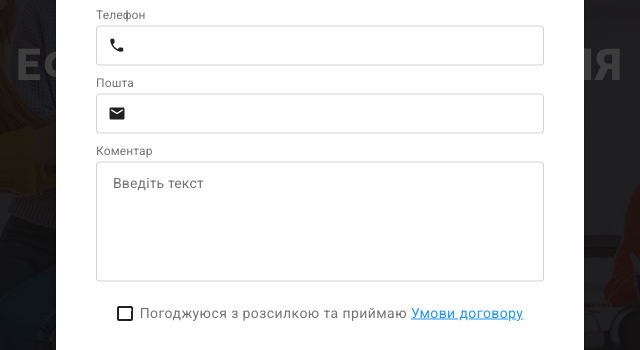
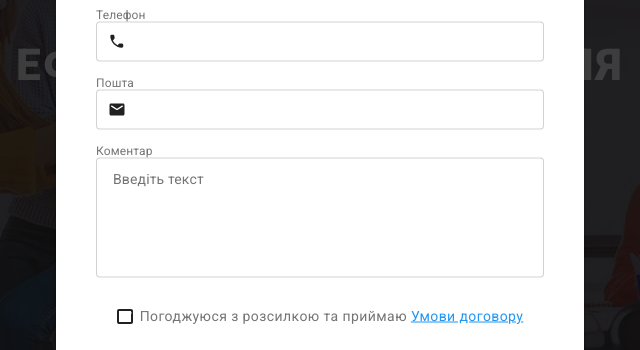
Before and after one commit to Palashynskyi/goit-markup-hw-06, a plain HTML site: page index.html in a window 1280 px wide. Both pictures are taken after a click on the button "Замовити послугу". Shown: the part 245-595 px from the top of the page, 320-960 px from the left. Drawn offline with nearby package versions, Linux system fonts and the light colour scheme.

Commit message:
робота над помилками

```diff
--- a/css/style.css
+++ b/css/style.css
@@ -320,6 +320,7 @@ img {
 }
 
 .modal-input-wrapper {
+    display: block;
     position: relative;
     width: 100%;
     margin-bottom: 10px;
--- a/index.html
+++ b/index.html
@@ -70,31 +70,34 @@
             <p class="modal-tittle">Залиште свої дані, ми вам передзвонимо</p>
             <form class="contact-form">
               <label for="user_name" class="form-label">Ім'я</label>
-              <div class="modal-input-wrapper">
+              <span class="modal-input-wrapper">
                 <input type="text" name="user_name" id="user_name" class="form-input" autofocus required minlength="2" pattern="^[a-zA-Zа-яА-Я]+$" />
                 <svg class="modal-input-icon" width="18" height="18">
                   <use href="./images/sprite.svg#icon-person-black-18"></use>
                 </svg>
-              </div>
-              <label for="tel" class="form-label">Телефон</label>
-              <div class="modal-input-wrapper">
-                <input type="tel" name="phone_number" id="tel" class="form-input" required pattern="[0-9]{3}-[0-9]{3}-[0-9]{2}-[0-9]{2}" title="xxx-xxx-xx-xx" />
+              </span>
+              <label class="form-label">Телефон
+                <span class="modal-input-wrapper">
+                <input type="tel" name="phone_number" class="form-input" required pattern="[0-9]{3}-[0-9]{3}-[0-9]{2}-[0-9]{2}" title="xxx-xxx-xx-xx" />
                 <svg class="modal-input-icon" width="18" height="18">
                   <use href="./images/sprite.svg#icon-phone-black-18"></use>
                 </svg>
-              </div>
-              <label for="user_email" class="form-label">Пошта</label>
-              <div class="modal-input-wrapper">
-                <input type="email" name="user_email" id="user_email" class="form-input" required />
+              </span>
+              </label>
+              <label class="form-label">Пошта
+                <span class="modal-input-wrapper">
+                <input type="email" name="user_email" class="form-input" required />
                 <svg class="modal-input-icon" width="18" height="18">
                   <use href="./images/sprite.svg#icon-email-black-18"></use>
                 </svg>
-              </div>
-              <label for="comment" class="form-label">Коментар</label>
-              <textarea name="user_messege" id="comment" placeholder="Введіть текст" class="modal-textarea-comment"></textarea>
-              <input type="checkbox" name="user_policy " id="user_policy" class="user-policy-checkbox-input visually-hidden" />
+              </span>
+              </label>
+              <label for="comment" class="form-label">Коментар
+                <textarea name="user_messege" id="comment" placeholder="Введіть текст" class="modal-textarea-comment"></textarea>
+                <input type="checkbox" name="user_policy " id="user_policy" class="user-policy-checkbox-input visually-hidden" />
+              </label>
               <label for="user_policy" class="user-policy-checkbox-desc">
-                <span class="user-policy-checkbox-frame" id="#">
+                <span class="user-policy-checkbox-frame">
                   <svg class="user-policy-checkbox-icon" width="15" height="15">
                     <use href="./images/sprite.svg#icon-vector-v"></use>
                   </svg>
```
